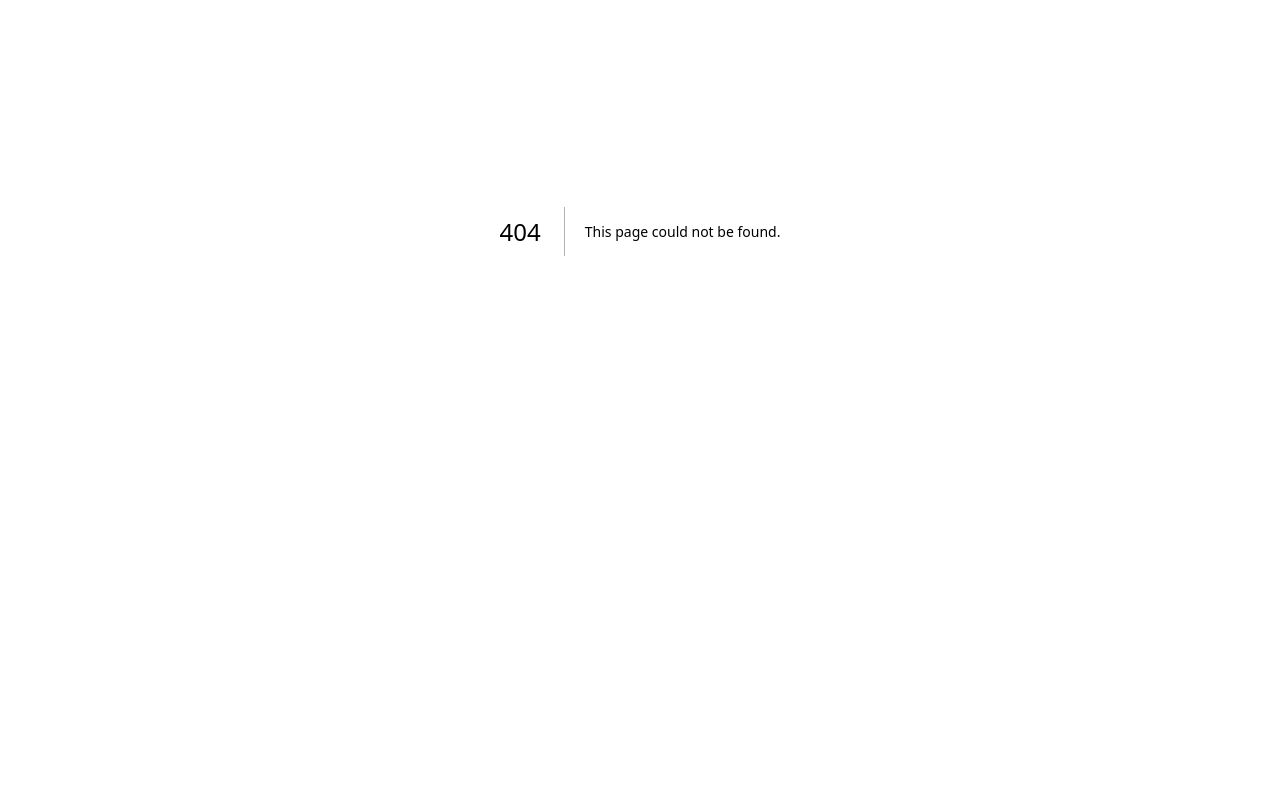
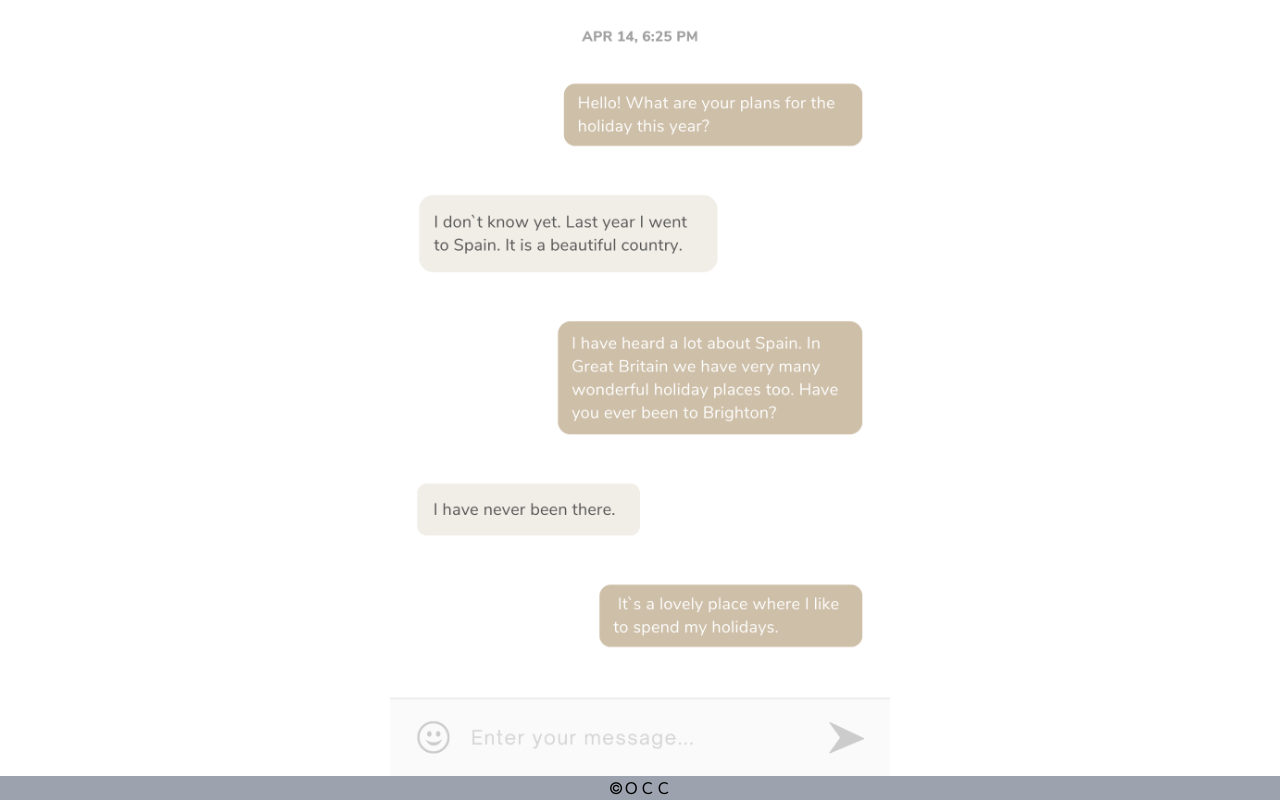
Before and after one commit to Takashi-Matsumura/vercel-mockup-test, a Next.js app: page /bbs in a window 1280 px wide. Before the commit this address had no page. Shown: the part 169-969 px from the top of the page. Before the commit the page ends 800 px from the top, so only its background shows below. Built offline with nearby package versions, Linux system fonts and the light colour scheme.

Commit message:
bbs sample

```diff
--- a/package.json
+++ b/package.json
@@ -12,6 +12,8 @@
     "@fortawesome/fontawesome-svg-core": "^6.4.2",
     "@fortawesome/free-solid-svg-icons": "^6.4.2",
     "@fortawesome/react-fontawesome": "^0.2.0",
+    "@fullcalendar/daygrid": "^6.1.8",
+    "@fullcalendar/react": "^6.1.8",
     "@types/node": "20.5.0",
     "@types/react-dom": "18.2.7",
     "autoprefixer": "10.4.15",
--- /dev/null
+++ b/src/app/(routes)/bbs/page.tsx
@@ -0,0 +1,22 @@
+import Navbar from "@/app/_components/common/Navbar";
+import Image from "next/image";
+import React from "react";
+
+const page = () => {
+  return (
+    <div className="flex-grow">
+      <Navbar />
+      <main className="bg-white pt-14 flex justify-center">
+        <Image
+          src="/images/bbs-sample.png"
+          width={500}
+          height={500}
+          alt="bbs-sample"
+        />
+      </main>
+      <footer className="bg-gray-400 text-center">©ＯＣＣ</footer>
+    </div>
+  );
+};
+
+export default page;
--- /dev/null
+++ b/src/app/(routes)/calendar/page.tsx
@@ -0,0 +1,26 @@
+"use client";
+
+import Navbar from "@/app/_components/common/Navbar";
+import dayGridPlugin from "@fullcalendar/daygrid";
+import FullCalendar from "@fullcalendar/react";
+import jaLocale from "@fullcalendar/core/locales/ja";
+import React from "react";
+
+const page = () => {
+  return (
+    <div className="flex-grow">
+      <Navbar />
+      <main className="bg-white pt-14">
+        <FullCalendar
+          plugins={[dayGridPlugin]}
+          initialView="dayGridMonth"
+          locales={[jaLocale]}
+          locale="ja"
+        />
+      </main>
+      <footer className="bg-gray-400 text-center">©ＯＣＣ</footer>
+    </div>
+  );
+};
+
+export default page;
```
Also changed, not shown: public/images/bbs-sample.png (added), 1 other file (tests, documents, lock files or other folders).
